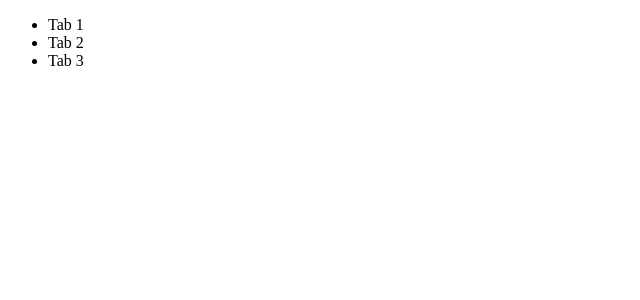
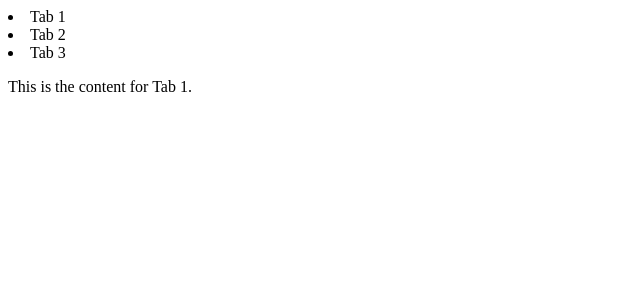
Before and after one commit to acciojob/react-composition-1-Nikk45, a React app: page / in a window 1280 px wide. Shown: the top 300 px of the page, without its empty margins (0-640 px from the left). Built offline with nearby package versions, Linux system fonts and the light colour scheme.

Commit message:
submit new

```diff
--- a/src/components/App.js
+++ b/src/components/App.js
@@ -5,8 +5,11 @@ import Tabs from "./Tabs";
 
 const App = () => {
 
-  const tabs = [{key:'1',titles:"Tab 1", contents:"This is the content for Tab 1."},
-  {key:'2',titles:"Tab 2", contents:"This is the content for Tab 2."},{key:'3',titles:"Tab 3", contents:"This is the content for Tab 3."}];
+  const tabs = [
+    {titles:"Tab 1", contents:"This is the content for Tab 1."},
+    {titles:"Tab 2", contents:"This is the content for Tab 2."},
+    {titles:"Tab 3", contents:"This is the content for Tab 3."}
+  ];
 
 
   return (
--- a/src/components/Tabs.js
+++ b/src/components/Tabs.js
@@ -1,28 +1,27 @@
 import React, { useState } from "react";
 
-const Tabs = (props)=>{
+const Tabs = ({tabs})=>{
 
-    const [result,setResult] = useState('');
+    const [active,setActive] = useState(0);
 
-    const showResult =(key)=>{
-        props.tabs.map((tab)=>{
-            if(tab.key === key){
-                setResult(tab.contents)
-            }
-        })
+    const showResult =(index)=>{
+        setActive(index)
     }
 
     return (
         <>
-        <ul>
-
         {
-            props.tabs.map((tab)=>{
-                return <li key={tab.key} onClick={()=>showResult(tab.key)}>{tab.titles}</li>
-            })
+            tabs.map((tab,index)=>(
+                <li key={index}
+                className={`tab ${index === active ? 'active' : ''}`}
+                onClick={()=>showResult(index)}>{tab.titles}</li>
+            ))
         }
-        </ul>
-        {result && result}
+        <p>
+            {
+                tabs[active].contents
+            }
+        </p>
         </>
     )
 }
```
